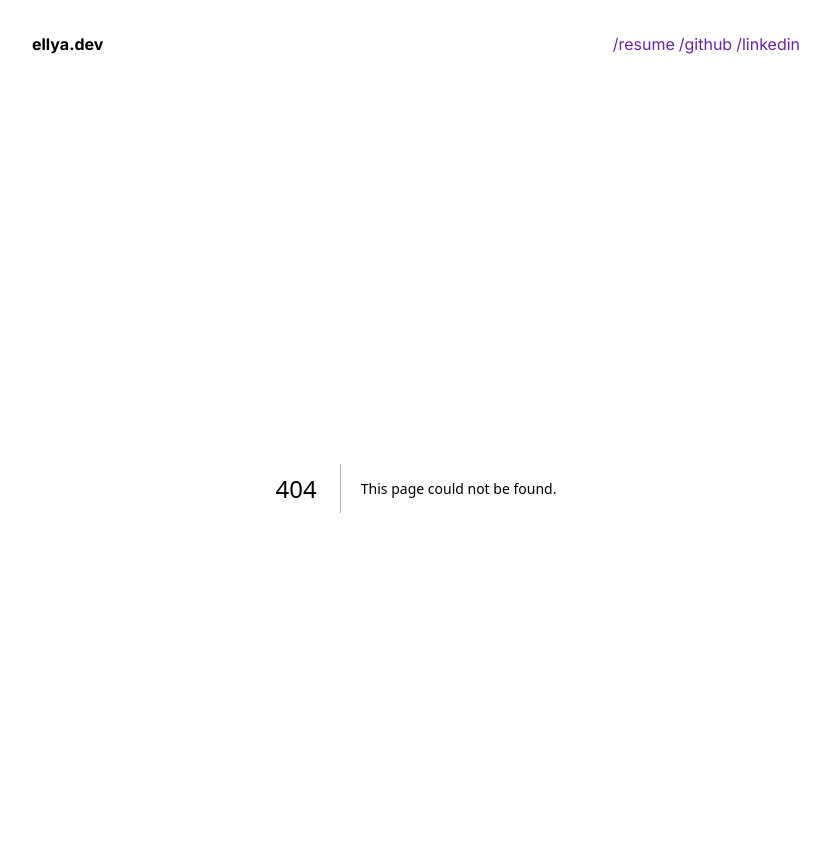
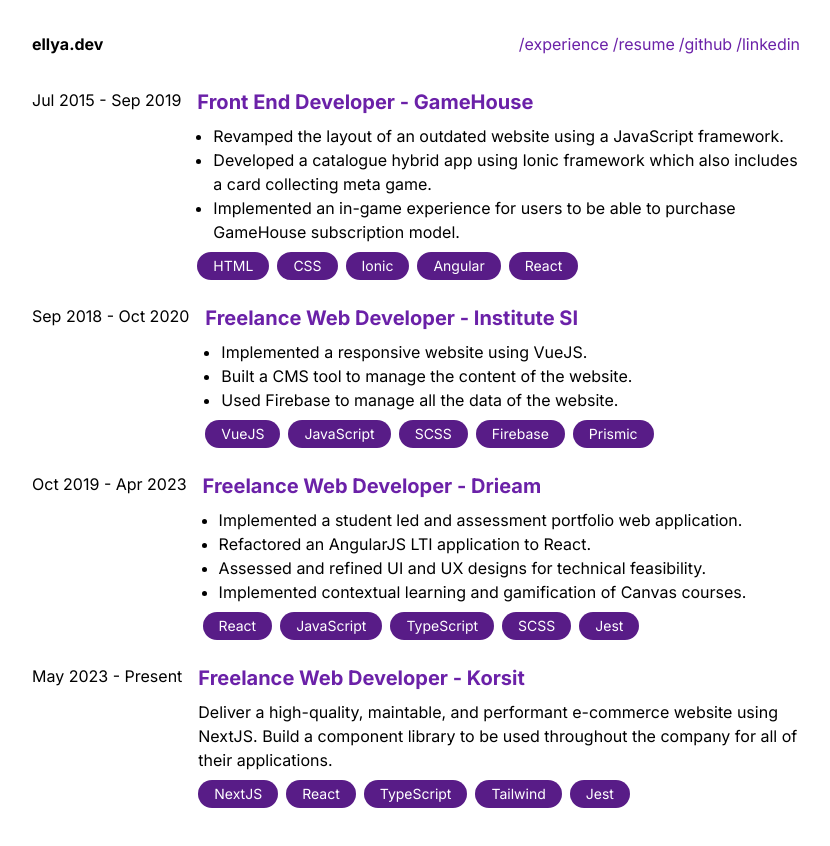
Before and after one commit to ellyaaisyah/ellya.dev, a Next.js app: page /experience in a window 1280 px wide. Before the commit this address had no page. Shown: the top 846 px of the page, without its empty margins (224-1054 px from the left). After the commit the page ends 808 px from the top, so only its background shows below. Built offline with nearby package versions, Linux system fonts and the light colour scheme.

Commit message:
experience page

```diff
--- /dev/null
+++ b/src/app/experience/page.tsx
@@ -0,0 +1,78 @@
+import { JobExperience } from "@/components/JobExperience";
+import { Pill } from "@/components/Pill";
+
+const Experience = () => {
+  return (
+    <main className="container mx-auto">
+      <JobExperience
+        period="Jul 2015 - Sep 2019"
+        title="Front End Developer - GameHouse"
+        link="https://www.gamehouseoriginalstories.com/games"
+        stack={["HTML", "CSS", "Ionic", "Angular", "React"]}
+      >
+        <ul className="list-disc pl-4">
+          <li>
+            Revamped the layout of an outdated website using a JavaScript
+            framework.
+          </li>
+          <li>
+            Developed a catalogue hybrid app using Ionic framework which also
+            includes a card collecting meta game.
+          </li>
+          <li>
+            Implemented an in-game experience for users to be able to purchase
+            GameHouse subscription model.
+          </li>
+        </ul>
+      </JobExperience>
+      <br />
+      <JobExperience
+        period="Sep 2018 - Oct 2020"
+        title="Freelance Web Developer - Institute SI"
+        link="https://www.institutesi.org/"
+        stack={["VueJS", "JavaScript", "SCSS", "Firebase", "Prismic"]}
+      >
+        <ul className="list-disc pl-4">
+          <li>Implemented a responsive website using VueJS.</li>
+          <li>Built a CMS tool to manage the content of the website.</li>
+          <li>Used Firebase to manage all the data of the website.</li>
+        </ul>
+      </JobExperience>
+      <br />
+      <JobExperience
+        period="Oct 2019 - Apr 2023"
+        title="Freelance Web Developer - Drieam"
+        link="https://drieam.com/en/"
+        stack={["React", "JavaScript", "TypeScript", "SCSS", "Jest"]}
+      >
+        <ul className="list-disc pl-4">
+          <li>
+            Implemented a student led and assessment portfolio web application.
+          </li>
+          <li>Refactored an AngularJS LTI application to React.</li>
+          <li>
+            Assessed and refined UI and UX designs for technical feasibility.
+          </li>
+          <li>
+            Implemented contextual learning and gamification of Canvas courses.
+          </li>
+        </ul>
+      </JobExperience>
+      <br />
+      <JobExperience
+        period="May 2023 - Present"
+        title="Freelance Web Developer - Korsit"
+        link="https://korsit.co/"
+        stack={["NextJS", "React", "TypeScript", "Tailwind", "Jest"]}
+      >
+        <p>
+          Deliver a high-quality, maintable, and performant e-commerce website
+          using NextJS. Build a component library to be used throughout the
+          company for all of their applications.
+        </p>
+      </JobExperience>
+    </main>
+  );
+};
+
+export default Experience;
--- a/src/app/now/page.tsx
+++ /dev/null
@@ -1,13 +0,0 @@
-export default function Now() {
-  return (
-    <main className="container mx-auto px-4 py-2">
-      <h1 className="text-6xl">Currently...</h1>
-
-      <ul>
-        <li>Working at: ...</li>
-        <li>Reading: ...</li>
-        <li>Listening: ...</li>
-      </ul>
-    </main>
-  );
-}
--- a/src/components/Header.tsx
+++ b/src/components/Header.tsx
@@ -5,7 +5,7 @@
         ellya.dev
       </a>
       <div className="flex gap-1">
-        {/* <a href="/now">/now</a> */}
+        <a href="/experience">/experience</a>
         <a href="/resume.pdf" target="_blank">
           /resume
         </a>
--- /dev/null
+++ b/src/components/JobExperience.tsx
@@ -0,0 +1,38 @@
+import React from "react";
+import { Pill } from "./Pill";
+
+type Props = {
+  period: string;
+  title: string;
+  link: string;
+  children: React.ReactNode;
+  stack: string[];
+};
+
+export const JobExperience = ({
+  period,
+  title,
+  link,
+  children,
+  stack,
+}: Props) => {
+  return (
+    <div className="flex gap-4">
+      <div className="flex-none w-25">{period}</div>
+      <div>
+        <h3 className="text-xl font-bold mb-2">
+          <a href={link} target="_blank">
+            {title}
+          </a>
+        </h3>
+        <div className="mb-2">{children}</div>
+
+        <div className="flex gap-2">
+          {stack.map((s, i) => (
+            <Pill key={i}>{s}</Pill>
+          ))}
+        </div>
+      </div>
+    </div>
+  );
+};
--- /dev/null
+++ b/src/components/Pill.tsx
@@ -0,0 +1,11 @@
+type Props = {
+  children: string | React.ReactNode;
+};
+
+export const Pill = ({ children }: Props) => {
+  return (
+    <span className="bg-purple-900 text-white px-4 py-1 text-sm rounded-full">
+      {children}
+    </span>
+  );
+};
```
